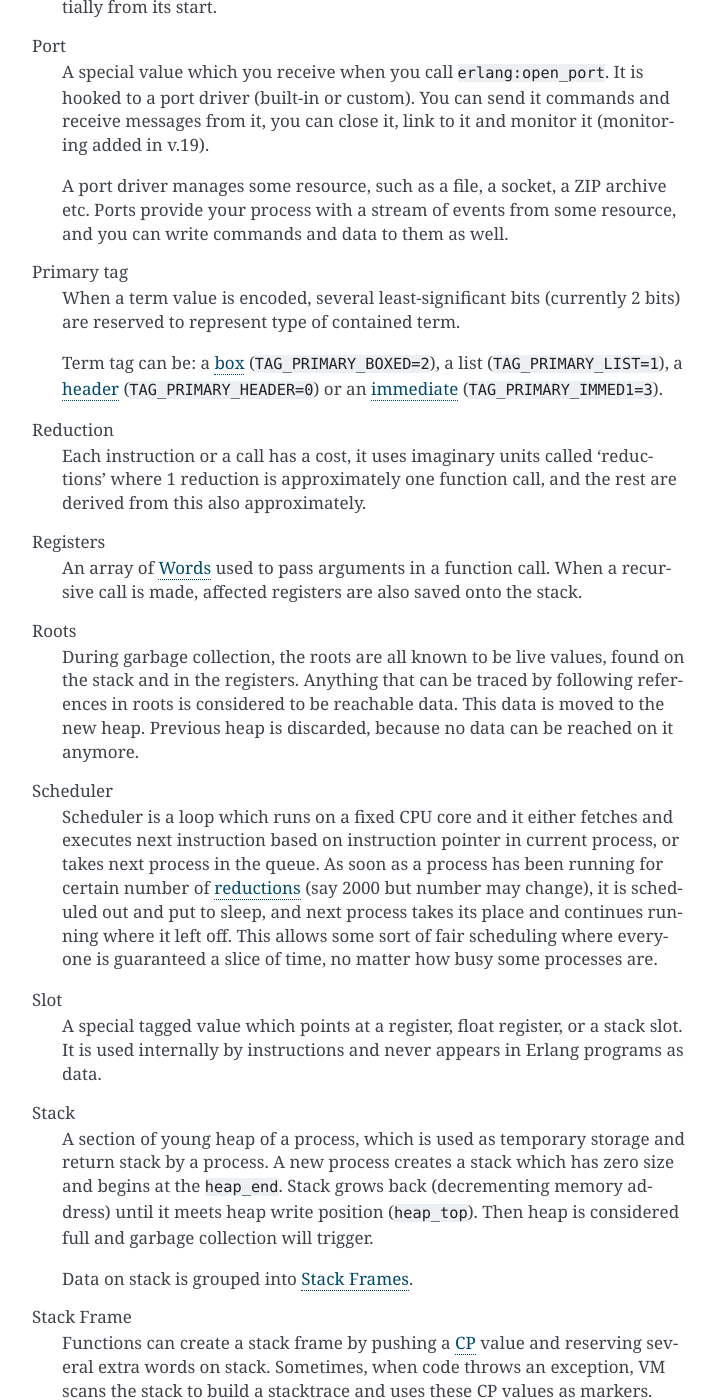
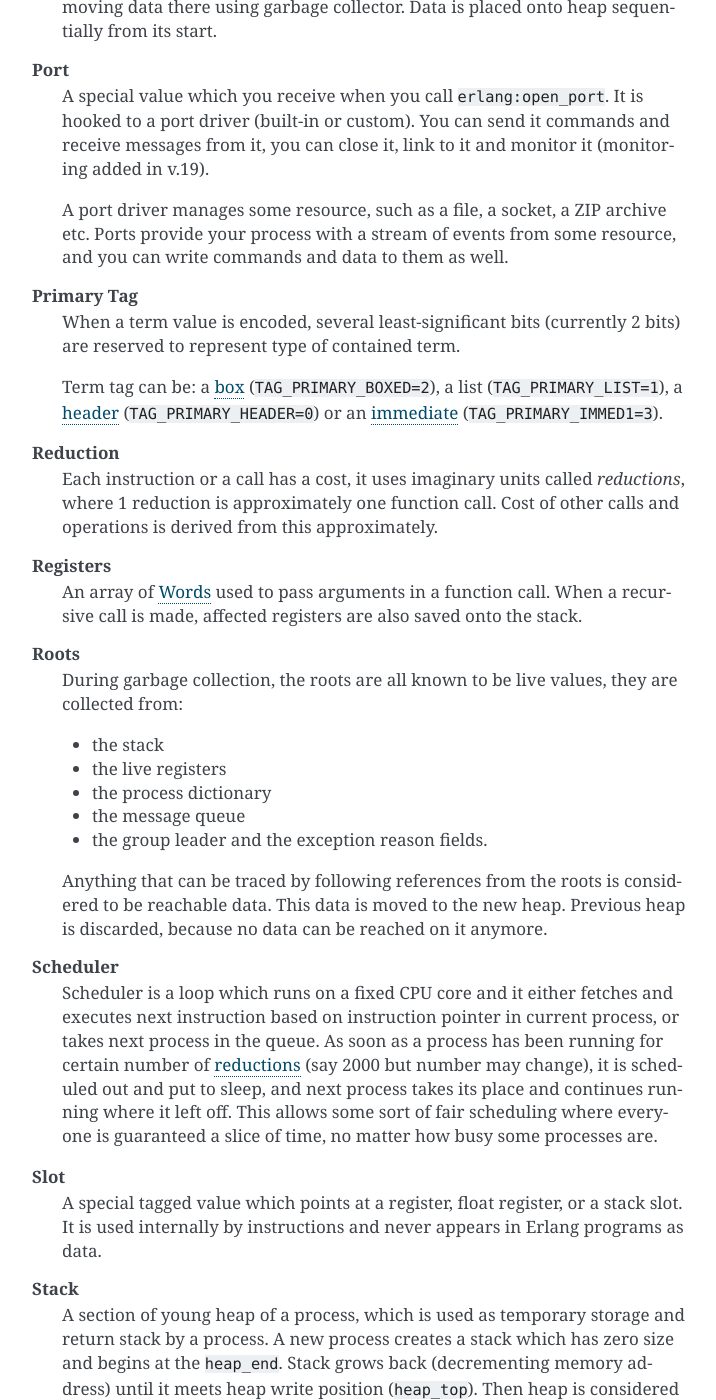
Before and after one commit to kvakvs/beam-wisdoms, a Sphinx documentation site: the page built from docs/source/definitions.rst, in a window 1280 px wide and 1400 px high, scrolled down 1566 px. Shown: the whole window, without its empty margins (388-1104 px from the left). Built offline with Sphinx 7.4.7, drawn with Linux system fonts in a browser that asks for light colours; some of the changed text lies outside the part shown.

Commit message:
Edit/style

```diff
--- a/docs/source/conf.py
+++ b/docs/source/conf.py
@@ -336,3 +336,6 @@ texinfo_documents = [
 # If true, do not generate a @detailmenu in the "Top" node's menu.
 #
 # texinfo_no_detailmenu = False
+
+extensions.append('sphinx.ext.todo')
+todo_include_todos=True
--- a/docs/source/definitions.rst
+++ b/docs/source/definitions.rst
@@ -6,7 +6,7 @@ refer to original beam sources, file: ``erl_term.h``
 
 .. _def-box:
 
-Boxed Value
+**Boxed Value**
     A term value, whose :ref:`primary tag <def-primary-tag>` is
     (``TAG_PRIMARY_BOXED=2``), contains a pointer to data on heap.
 
@@ -26,12 +26,12 @@ Boxed Value
 
 .. _def-cache-locality:
 
-Cache Locality
+**Cache Locality**
     A mythical creature used to scare naughty developers. It may have either
     huge impact on your code performance or very little. Always run
     performance tests before you start optimizing for this.
 
-Context
+**Context**
     Virtual machine context is a small structure which contains a copy of
     active registers, instruction pointer, few other pointers from the
     currently running process. It is stored in CPU registers or on stack
@@ -49,13 +49,14 @@ Context
 
 .. _def-cp:
 
-CP, Continuation pointer
-    A raw pointer to a location in prepared BEAM code. It is used as return
-    value and can only be found on stack, never in registers or on heap.
+**CP, Continuation pointer**
+    A raw pointer to a location in prepared BEAM code.
+    It is used as a return value or as a label offset.
+    CP and can only be found on the stack, never in registers or on heap.
 
 .. _def-header:
 
-Header tag
+**Header tag**
     When a box is referenced or when a block of memory is stored in heap,
     its first :ref:`Word <def-word>` usually has few least-significant bits
     reserved (currently 6). First goes the primary tag (2 bits of
@@ -65,7 +66,7 @@ Header tag
 
 .. _def-immed:
 
-Immediate
+**Immediate**
     A term value, whose :ref:`primary tag <def-primary-tag>` is
     ``TAG_PRIMARY_IMMED1=3`` contains an immediate value. Two bits follow the
     primary tag and determine the value type (``TAG_IMMED1_*`` macros).
@@ -80,7 +81,7 @@ Immediate
 
 .. _def-heap:
 
-Heap
+**Heap**
     Dynamically allocated block of :ref:`Words <def-word>` used by a process.
     Heap can be resized with help of either ``ERTS_REALLOC*`` macro or by
     allocating a new fragment and moving data there using garbage collector.
@@ -88,7 +89,7 @@ Heap
 
 .. _def-port:
 
-Port
+**Port**
     A special value which you receive when you call ``erlang:open_port``.
     It is hooked to a port driver (built-in or custom). You can send it commands
     and receive messages from it, you can close it, link to it and monitor it
@@ -100,7 +101,7 @@ Port
 
 .. _def-primary-tag:
 
-Primary tag
+**Primary Tag**
     When a term value is encoded, several least-significant bits (currently
     2 bits) are reserved to represent type of contained term.
 
@@ -112,30 +113,38 @@ Primary tag
 
 .. _def-reduction:
 
-Reduction
+**Reduction**
     Each instruction or a call has a cost, it uses imaginary units called
-    'reductions' where 1 reduction is approximately one function call, and the
-    rest are derived from this also approximately.
+    *reductions*, where 1 reduction is approximately one function call.
+    Cost of other calls and operations is derived from this approximately.
 
 .. _def-registers:
 
-Registers
+**Registers**
     An array of :ref:`Words <def-word>` used to pass arguments in a function
     call. When a recursive call is made, affected registers are also saved onto
     the stack.
 
 .. _def-roots:
 
-Roots
-    During garbage collection, the roots are all known to be live values, found
-    on the stack and in the registers. Anything that can be traced by following
-    references in roots is considered to be reachable data. This data is moved
-    to the new heap. Previous heap is discarded, because no data can be
-    reached on it anymore.
+**Roots**
+    During garbage collection, the roots are all known to be live values,
+    they are collected from:
+
+    *   the stack
+    *   the live registers
+    *   the process dictionary
+    *   the message queue
+    *   the group leader and the exception reason fields.
+
+    Anything that can be traced by following references from the roots is
+    considered to be reachable data.
+    This data is moved to the new heap.
+    Previous heap is discarded, because no data can be reached on it anymore.
 
 .. _def-scheduler:
 
-Scheduler
+**Scheduler**
     Scheduler is a loop which runs on a fixed CPU core and it either fetches
     and executes next instruction based on instruction pointer in current
     process, or takes next process in the queue. As soon as a process has been
@@ -145,14 +154,14 @@ Scheduler
     some sort of fair scheduling where everyone is guaranteed a slice of time,
     no matter how busy some processes are.
 
-Slot
+**Slot**
     A special tagged value which points at a register, float register, or a
     stack slot. It is used internally by instructions and never appears in
     Erlang programs as data.
 
 .. _def-stack:
 
-Stack
+**Stack**
     A section of young heap of a process, which is used as temporary storage and
     return stack by a process. A new process creates a stack which has zero size
     and begins at the ``heap_end``.
@@ -164,7 +173,7 @@ Stack
 
 .. _def-stack-frame:
 
-Stack Frame
+**Stack Frame**
     Functions can create a stack frame by pushing a :ref:`CP <def-cp>` value
     and reserving several extra words on stack. Sometimes, when code throws an
     exception, VM scans the stack to build a stacktrace and uses these CP values
@@ -177,7 +186,7 @@ Stack Frame
 
 .. _def-term:
 
-Term
+**Term**
     A term is any value in Erlang. Internally a term is a :ref:`Word <def-word>`
     with few least-significant bits reserved (2 to 6 bits depending on the value)
     which define its type. Remaining bits either contain the value itself (for
@@ -186,7 +195,7 @@ Term
 
 .. _def-terminate:
 
-Terminating a Process
+**Terminating a Process**
     An exit or kill signal is sent to a process which works similar to an
     exception. If process was able to catch an exit signal (``trap_exit``), then
     nothing else happens.
@@ -197,7 +206,7 @@ Terminating a Process
 
 .. _def-nonvalue:
 
-THE_NON_VALUE
+**THE_NON_VALUE**
     Internal value used by emulator, you will never be able to see it from Erlang.
     It marks exception or special type of return value from BIF functions, also
     it used to mark memory during garbage collection.
@@ -211,7 +220,7 @@ THE_NON_VALUE
 
 .. _def-word:
 
-Word
+**Word**
     Machine-dependent register-sized unsigned integer. This will have width of
     32 bits on 32-bit architecture, and 64 on a 64-bit architecture.
     In BEAM source code Word can be unsigned (UWord) or signed (SWord).
```
Also changed, not shown: docs/source/eli5-process-heap.rst (+4 -6 lines), docs/source/eli5-vm.rst (+3 -5 lines), docs/source/indepth-beam-file.rst (+7 -1 lines), docs/source/index.rst (+13 -17 lines), docs/source/_static/img/eli5-process-mqueue.svg, docs/source/_static/img/eli5-section.png (added), docs/source/_static/img/eli5-section.svg (added).
